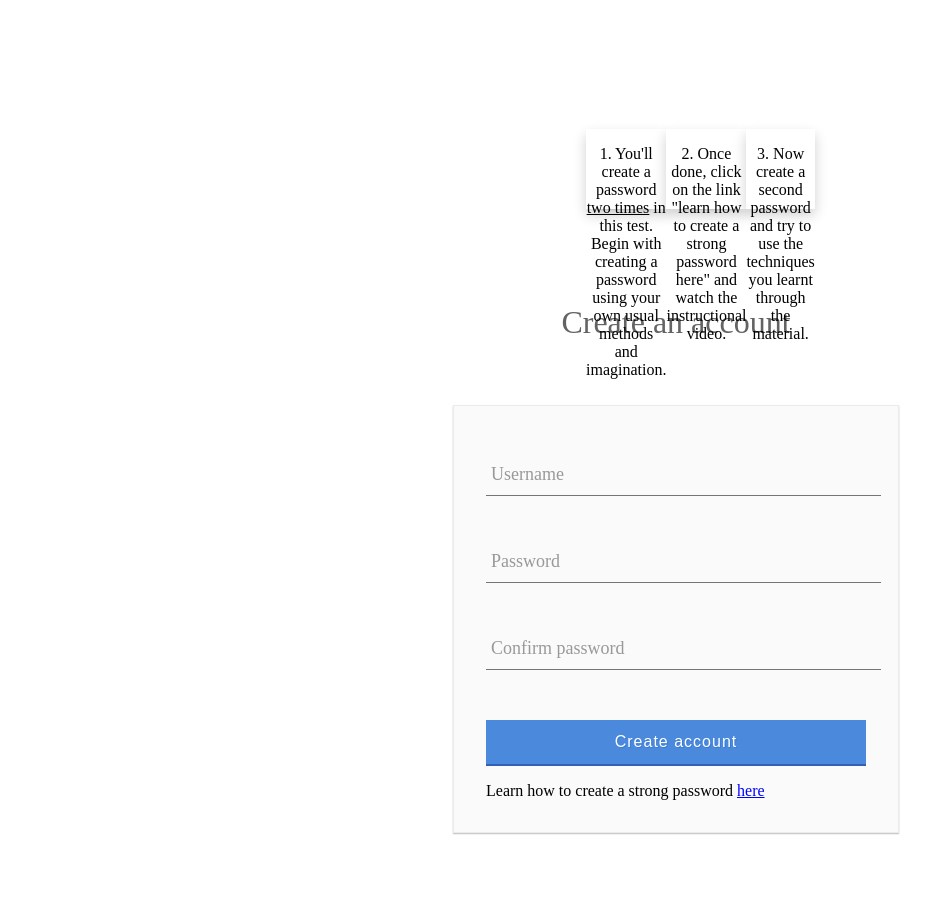
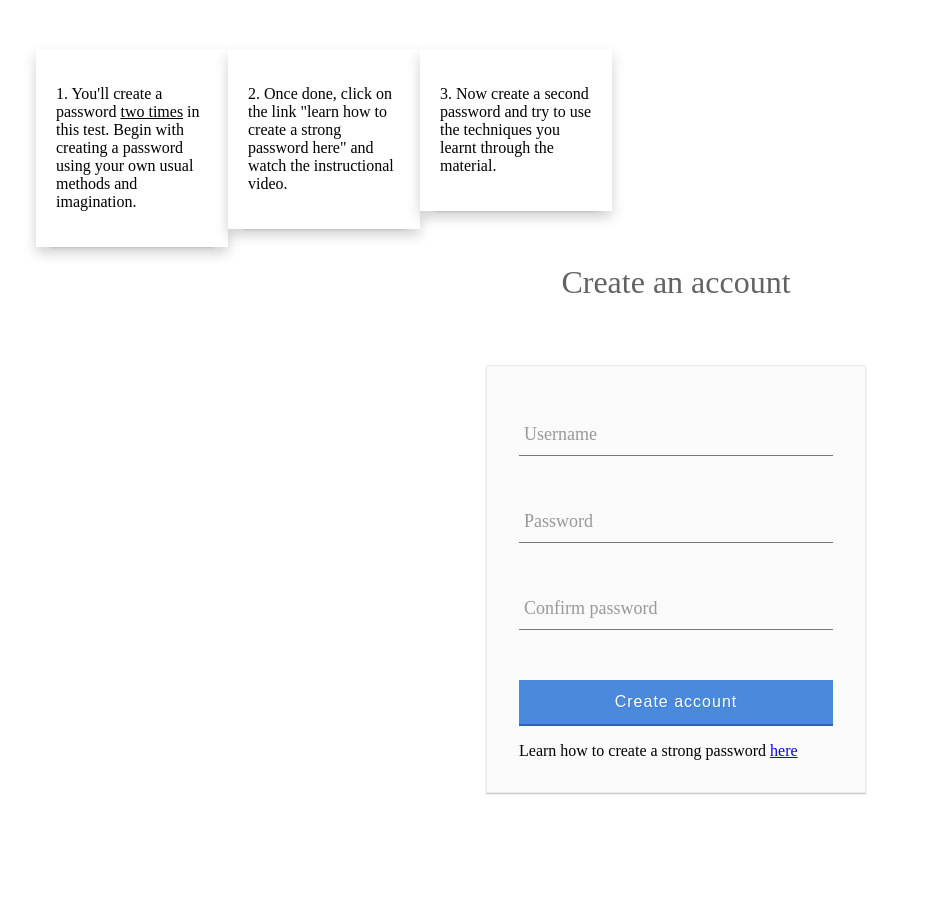
Before and after one commit to A15cecal/microtraining, a PHP site: page / in a window 1280 px wide; the page is wider, and only the part inside the window is pictured. Shown: that part, without its empty margins (28-959 px from the left). After the commit the page ends 795 px from the top of that part, so only its background shows below. Run offline with PHP 8.4, Linux system fonts and the light colour scheme; some libraries are stand-ins or nearby versions.

Commit message:
Fixed the instructions on the landing page to be a bit less problematic on mobile devices.

```diff
--- a/Website/index.php
+++ b/Website/index.php
@@ -35,11 +35,24 @@
 
 <div id="formCreate">
 
-  <div class="flex">
+  <div class="left layer3 size">
+    <p> 1. You'll create a password <u>two times</u> in this test. Begin with creating a password using your own usual methods and imagination.</p>
+  </div>
+
+  <div class="main layer3 size">
+    <p> 2. Once done, click on the link "learn how to create a strong password here" and watch the instructional video. </p>
+  </div>
+
+  <div class="right layer3 size">
+    <p> 3. Now create a second password and try to use the techniques you learnt through the material. </p>
+  </div>
+
+  <!-- The first version of the instruction boxes at the top -->
+  <!-- <div class="flex">
              <div class="layer3 size"><p> 1. You'll create a password <u>two times</u> in this test. Begin with creating a password using your own usual methods and imagination. </p></div>
              <div class="layer3 size"><p> 2. Once done, click on the link "learn how to create a strong password here" and watch the instructional video. </p></div>
              <div class="layer3 size"><p> 3. Now create a second password and try to use the techniques you learnt through the material. </p></div>
-         </div>
+         </div> -->
 
   <h1 class="firstH">Create an account</h1>
   <form id="some" name="someName" method="post">
--- a/Website/mystyle.css
+++ b/Website/mystyle.css
@@ -13,12 +13,12 @@ body {
 		 justify-content: space-around;
  }
 
- .size{
+ /* .size{
 		 text-align: center;
 		 background-color: white;
 		 width: 400px;
 		 height: 80px;
- }
+ } */
 
 
  .layer3 {
@@ -35,6 +35,40 @@ body {
  .layer3 {
 		 transition: 0.25s ease-in-out;
  }
+
+/*Adjustments for mobile view*/
+ * {
+  box-sizing:border-box;
+}
+
+.left {
+  background-color: white;
+  padding:20px;
+  float:left;
+  width:15%; /* The width is 20%, by default */
+}
+
+.main {
+  background-color: white;
+  padding:20px;
+  float:left;
+  width:15%; /* The width is 60%, by default */
+}
+
+.right {
+  background-color: white;
+  padding:20px;
+  float:left;
+  width:15%; /* The width is 20%, by default */
+}
+
+/* Use a media query to add a break point at 800px: */
+@media screen and (max-width:800px) {
+  .left, .main, .right {
+    width:100%; /* The width is 100%, when the viewport is 800px or smaller */
+  }
+}
+/*end mobile adjustments*/
 /*end instructions*/
 
 
@@ -46,6 +80,10 @@ body {
 	margin: 4em auto;
 	left: 5%;
 	position: absolute;
+}
+
+.firstH {
+	margin-top: 200px;
 }
 
 h1 { color: #636363;
```
